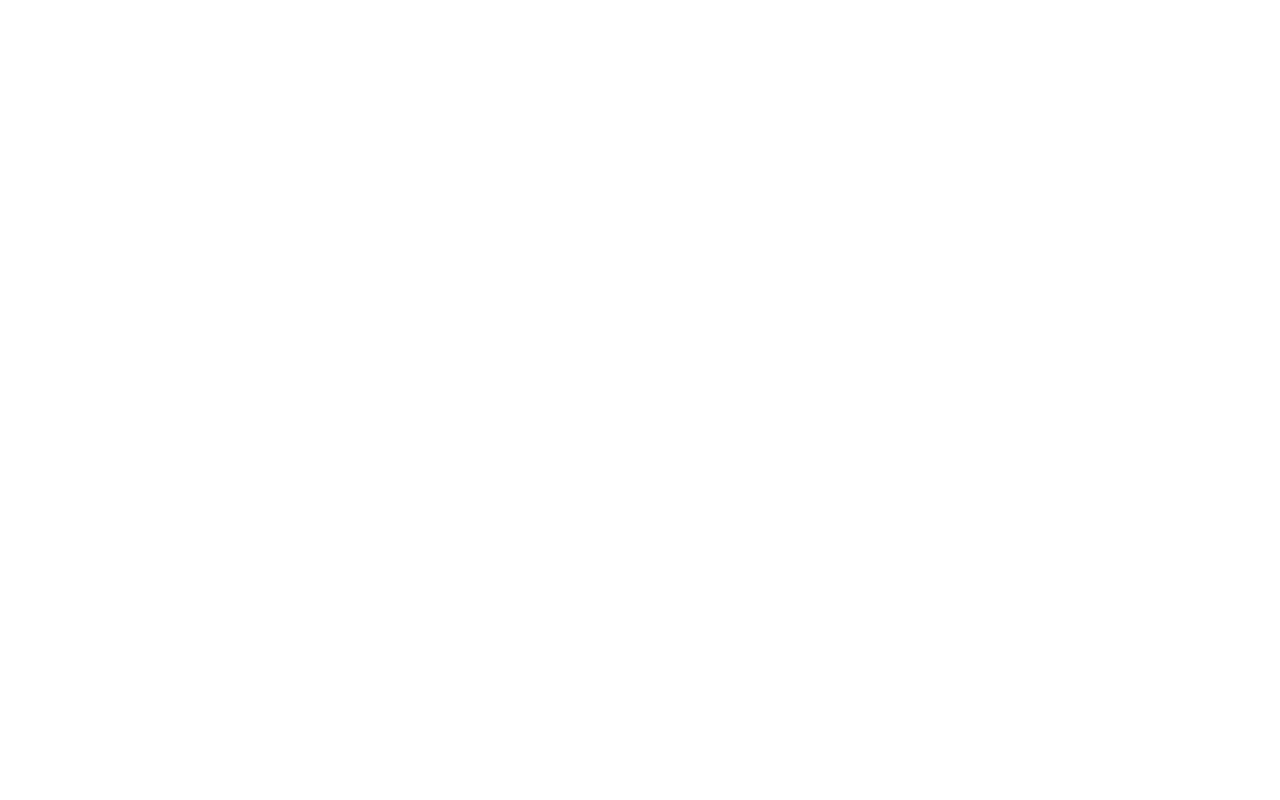
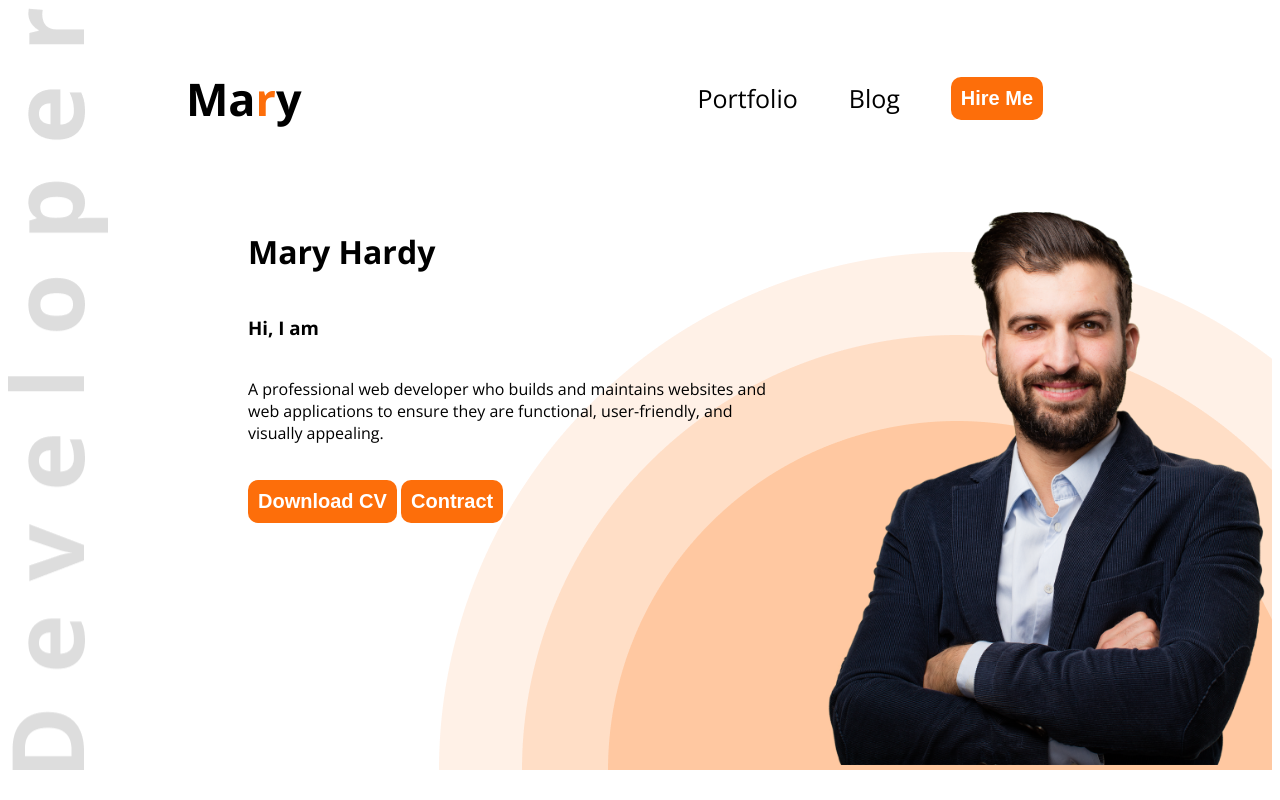
Before and after one commit to AshiqurRahmanAshik/Portfolio-of-a-Developer, a plain HTML site: page index.html in a window 1280 px wide. Drawn offline with nearby package versions, Linux system fonts and the light colour scheme.

Commit message:
Add Header Section

```diff
--- a/index.html
+++ b/index.html
@@ -4,8 +4,57 @@
     <meta charset="UTF-8" />
     <meta name="viewport" content="width=device-width, initial-scale=1.0" />
     <title>Developer Portfolio</title>
+
+    <!-- Open Sans Font -->
+    <link rel="preconnect" href="https://fonts.googleapis.com" />
+    <link rel="preconnect" href="https://fonts.gstatic.com" crossorigin />
+    <link
+      href="https://fonts.googleapis.com/css2?family=Open+Sans:ital,wght@0,300..800;1,300..800&display=swap"
+      rel="stylesheet"
+    />
+
+    <link rel="stylesheet" href="styles.css" />
   </head>
-  <body>
-
+  <body class="open-sans">
+    <header>
+      <nav>
+        <div class="nav_title">
+          <h4>Ma<span class="primary_color">r</span>y</h4>
+        </div>
+        <div class="nav_menu">
+          <ul>
+            <li><a href="">Portfolio</a></li>
+            <li><a href="">Blog</a></li>
+            <li>
+              <a href=""><button class="primary_btn">Hire Me</button></a>
+            </li>
+          </ul>
+        </div>
+      </nav>
+      <div class="hero">
+        <div class="hero_left">
+          <h1 class="hero_left_title">Mary Hardy</h1>
+          <h3 class="hero_left_greatings">Hi, I am</h3>
+          <p class="hero_left_description">
+            A professional web developer who builds and maintains websites and
+            <br />
+            web applications to ensure they are functional, user-friendly, and
+            visually appealing.
+          </p>
+          <div class="hero_left_btn">
+            <button class="primary_btn">Download CV</button>
+            <button class="primary_btn">Contract</button>
+          </div>
+        </div>
+        <div class="hero_right">
+          <img
+            src="images/hardy.png"
+            alt="Hardy"
+            width="484px"
+            height="576px"
+          />
+        </div>
+      </div>
+    </header>
   </body>
 </html>
--- /dev/null
+++ b/styles.css
@@ -0,0 +1,67 @@
+.primary_color {
+  color: #fd6e0a;
+}
+/* Open San Font */
+.open-sans {
+  font-family: "Open Sans", sans-serif;
+  font-optical-sizing: auto;
+  font-weight: blog;
+  font-style: normal;
+  font-variation-settings: "wdth" 100;
+}
+/* Common Button */
+.primary_btn {
+  background-color: #fd6e0a;
+  padding: 10px;
+  font-weight: bold;
+  font-size: 20px;
+  border-radius: 10px;
+  color: white;
+  border: none;
+}
+header {
+  background-image: url(images/developer.png), url(images/header_bg.png);
+  background-repeat: no-repeat;
+  background-position: top left, bottom right;
+}
+/* Navbar */
+nav {
+  display: flex;
+  justify-content: space-around;
+  align-items: center;
+}
+.nav_title {
+  font-weight: 900;
+  font-size: 45px;
+}
+.nav_menu a {
+  text-decoration: none;
+  color: black;
+  font-size: 25px;
+}
+.nav_menu ul li {
+  list-style-type: none;
+  margin-right: 51px;
+}
+.nav_menu ul {
+  display: flex;
+  align-items: center;
+  /* border: 1px solid black; */
+}
+
+/* Hero Section */
+
+.hero {
+  display: flex;
+  justify-content: space-between;
+}
+.hero_left {
+  width: 580px;
+  margin: 10px 0 0 230px;
+}
+.hero_left_title,
+.hero_left_greatings,
+.hero_left_description,
+.hero_left_btn {
+  padding: 10px;
+}
```
